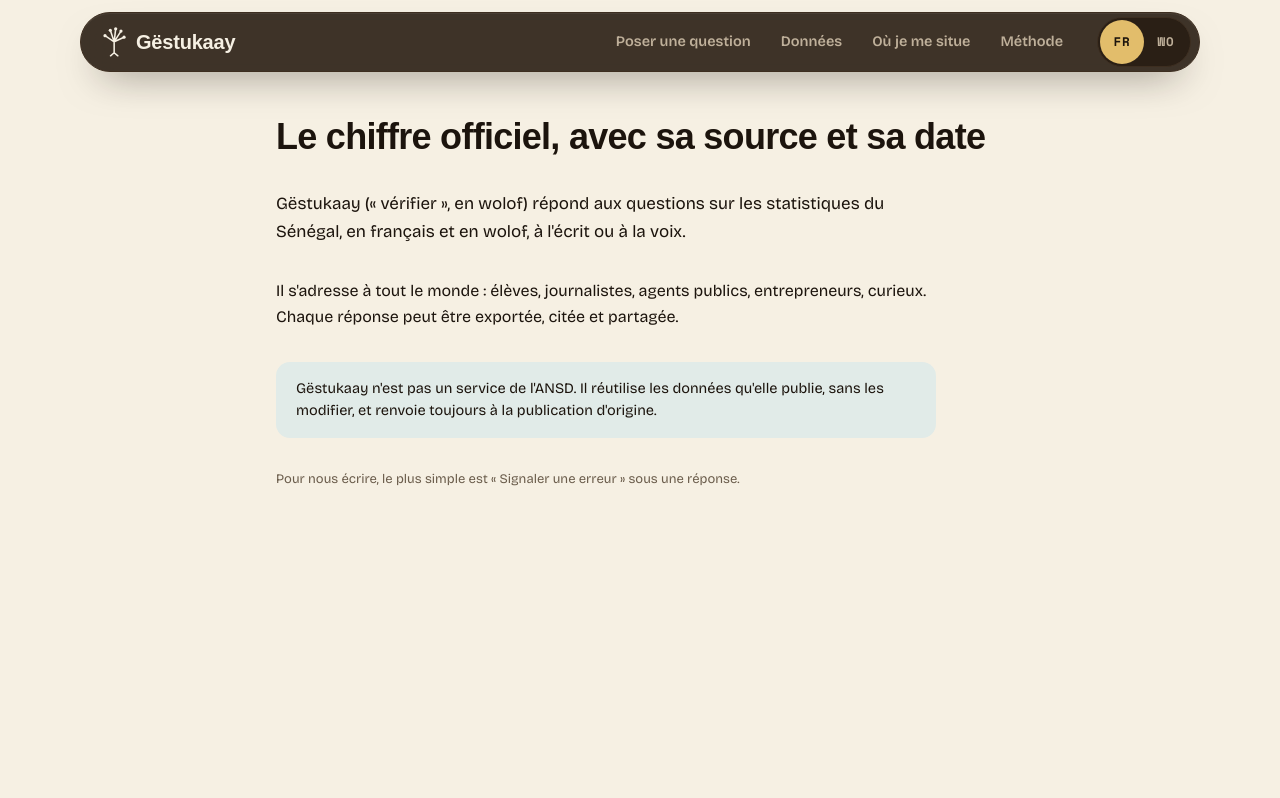
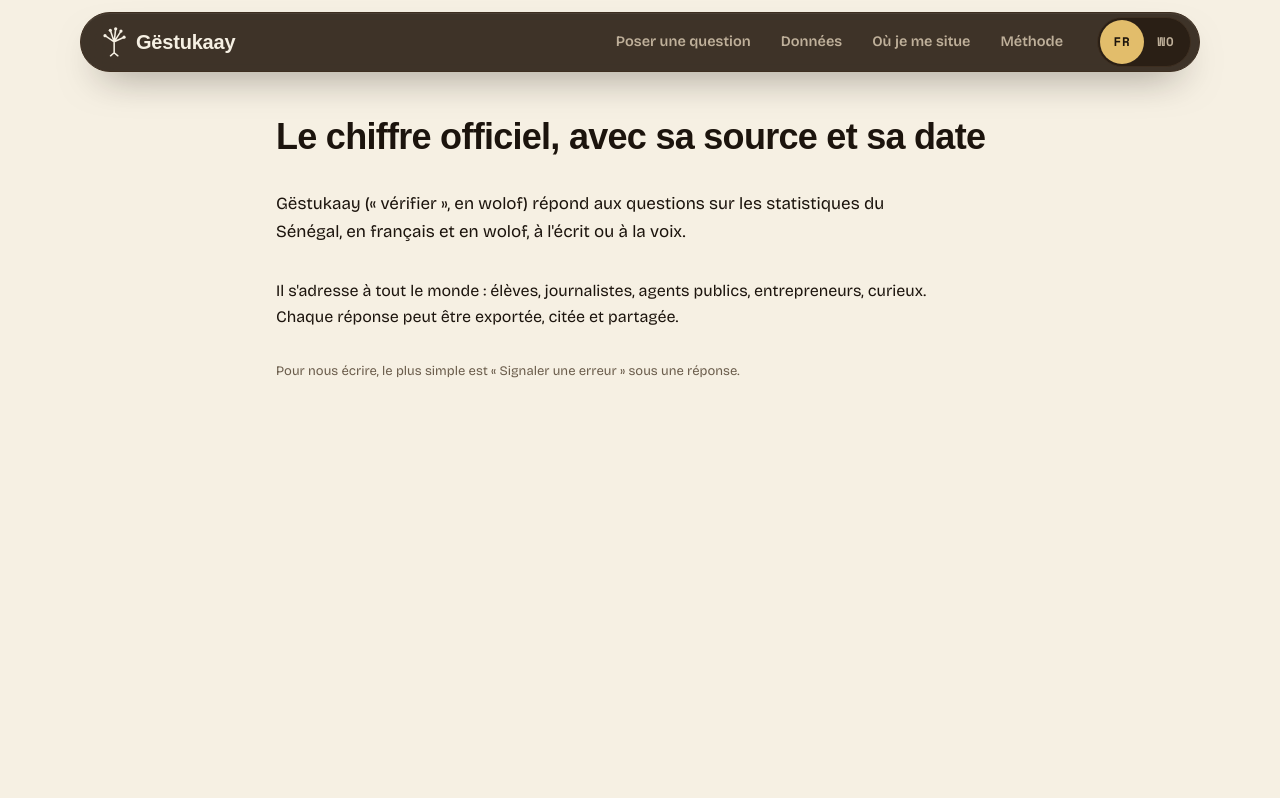
Before and after one commit to TechwithXalifa/gestukaay, a Next.js app in the folder web/: page /a-propos in a window 1280 px wide. Shown: the top 798 px of the page. Built offline with nearby package versions, Linux system fonts and the light colour scheme; a web font is replaced by a local one.

Commit message:
fix(web): « À propos » sans l'encadré sur l'ANSD

```diff
--- a/web/app/a-propos/page.tsx
+++ b/web/app/a-propos/page.tsx
@@ -9,7 +9,6 @@
     <PageTexte titre="apropos.titre">
       <p className="explication">{t("apropos.texte1")}</p>
       <p>{t("apropos.texte2")}</p>
-      <p className="encadre">{t("apropos.independant")}</p>
       <p className="note">{t("apropos.contact")}</p>
     </PageTexte>
   );
--- a/web/i18n/fr.ts
+++ b/web/i18n/fr.ts
@@ -219,7 +219,6 @@
   "apropos.titre": "Le chiffre officiel, avec sa source et sa date",
   "apropos.texte1": "Gëstukaay (« vérifier », en wolof) répond aux questions sur les statistiques du Sénégal, en français et en wolof, à l'écrit ou à la voix.",
   "apropos.texte2": "Il s'adresse à tout le monde : élèves, journalistes, agents publics, entrepreneurs, curieux. Chaque réponse peut être exportée, citée et partagée.",
-  "apropos.independant": "Gëstukaay n'est pas un service de l'ANSD. Il réutilise les données qu'elle publie, sans les modifier, et renvoie toujours à la publication d'origine.",
   "apropos.contact": "Pour nous écrire, le plus simple est « Signaler une erreur » sous une réponse.",
 
   // Confidentialité
```
